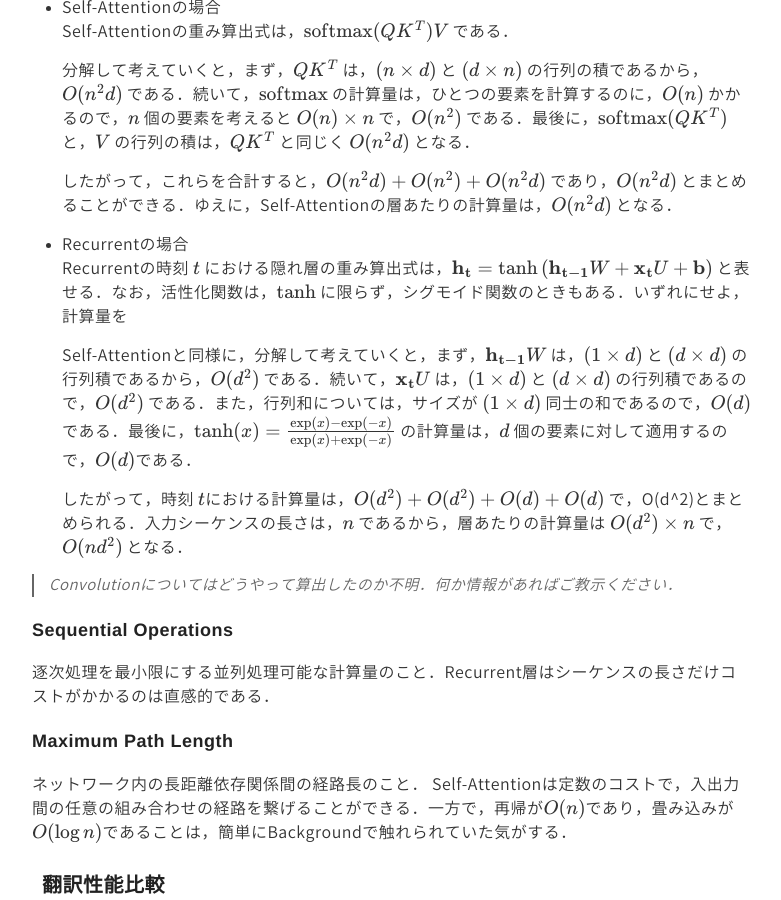
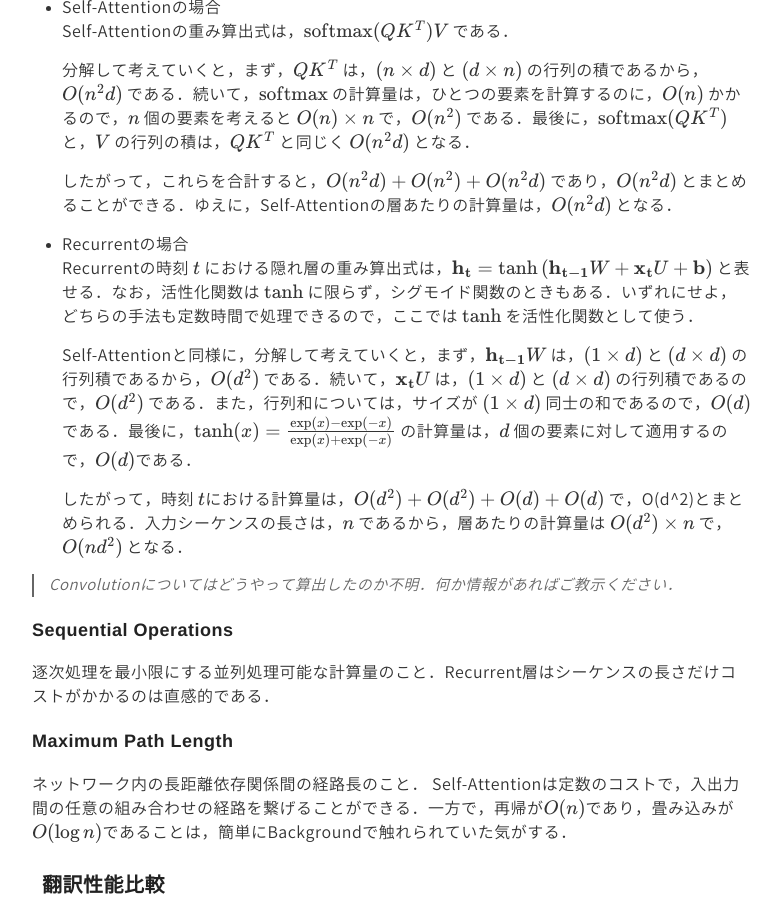
Before and after one commit to gucci-j/gucci-j.github.io, a Jekyll site: the page built from _posts/2019-5-23-Note-Transformer.md, in a window 1280 px wide and 900 px high, scrolled down 8312 px. Shown: the whole window, without its empty margins (248-1029 px from the left). Built offline with Jekyll 4.4.1, drawn with Linux system fonts in a browser that asks for light colours; nearby versions of some CDN libraries; some web fonts are replaced; formulas are drawn with MathJax 3.

Commit message:
Add description for recurrent complexity

```diff
--- a/_posts/2019-5-23-Note-Transformer.md
+++ b/_posts/2019-5-23-Note-Transformer.md
@@ -270,7 +270,7 @@ Self-Attentionの重み算出式は，${\rm softmax}(QK^{T}) V$ である．
     したがって，これらを合計すると，$O(n^2d) + O(n^2) + O(n^2d)$ であり，$O(n^2d)$ とまとめることができる．ゆえに，Self-Attentionの層あたりの計算量は，$O(n^2d)$ となる．
 
 * Recurrentの場合
-Recurrentの時刻 $t$ における隠れ層の重み算出式は，$\mathbf{h_t} = \tanh \left(\mathbf{h_{t-1}} W + \mathbf{x_t} U + \mathbf{b} \right)$ と表せる．なお，活性化関数は，$\tanh$ に限らず，シグモイド関数のときもある．いずれにせよ，計算量を
+Recurrentの時刻 $t$ における隠れ層の重み算出式は，$\mathbf{h_t} = \tanh \left(\mathbf{h_{t-1}} W + \mathbf{x_t} U + \mathbf{b} \right)$ と表せる．なお，活性化関数は $\tanh$ に限らず，シグモイド関数のときもある．いずれにせよ，どちらの手法も定数時間で処理できるので，ここでは $\tanh$ を活性化関数として使う．
 
     Self-Attentionと同様に，分解して考えていくと，まず，$\mathbf{h_{t-1}} W$ は，$(1 \times d)$ と $(d \times d)$ の行列積であるから，$O(d^2)$ である．続いて，$\mathbf{x_t} U$ は，$(1 \times d)$ と $(d \times d)$ の行列積であるので，$O(d^2)$ である．また，行列和については，サイズが $(1 \times d)$ 同士の和であるので，$O(d)$ である．最後に，$\tanh (x) = \frac{\exp(x) - \exp(-x)}{\exp(x) + \exp(-x)}$ の計算量は，$d$ 個の要素に対して適用するので，$O(d)$である．
 
```
